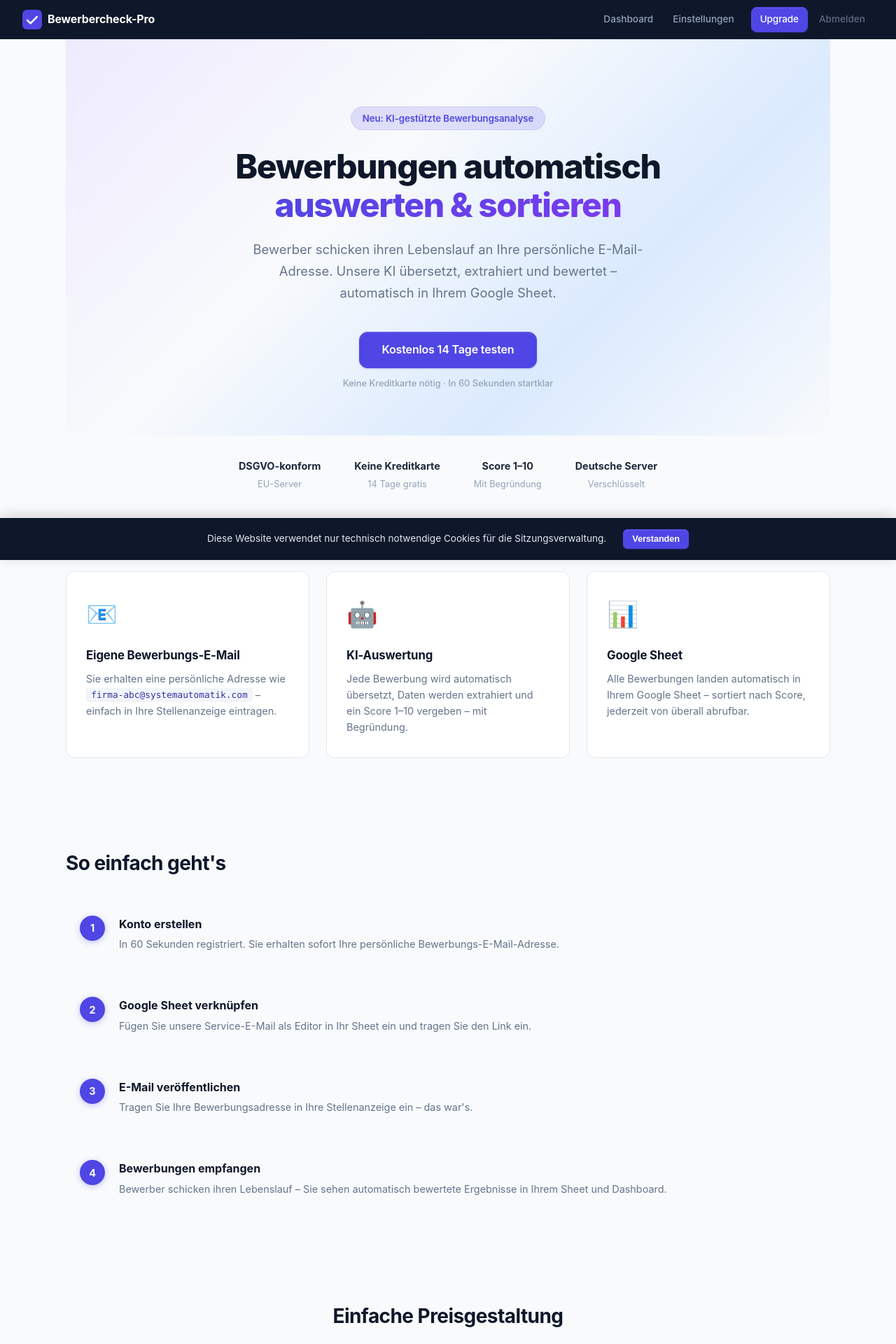
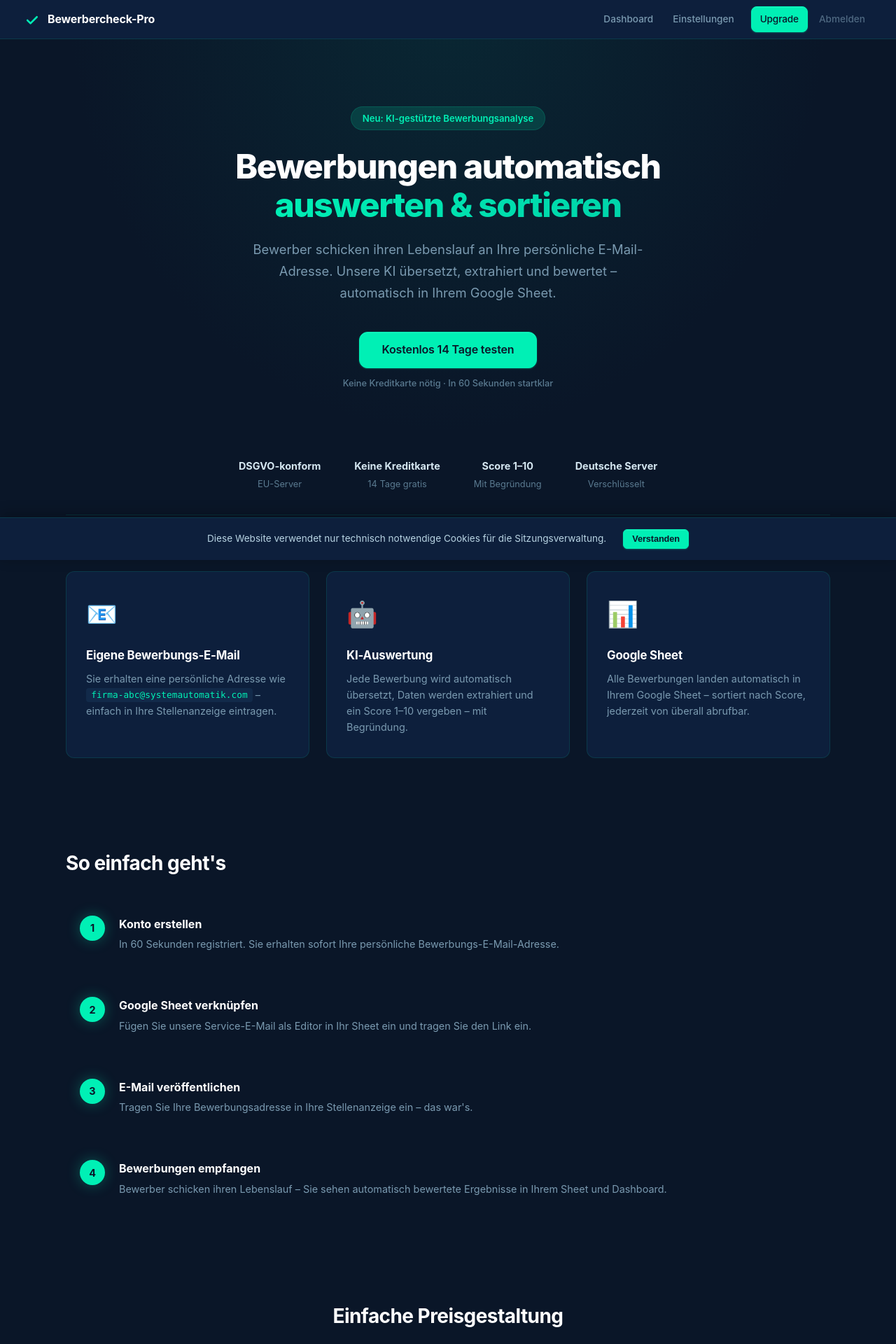
Before and after one commit to budsxbach/bewerbercheck-pro, a Flask app: page /start in a window 1280 px wide. Shown: the top 1920 px of the page at 70% size. Run offline with Flask 3, Linux system fonts and the light colour scheme; the visitor is signed in with stand-in values (Sample User, id 1); some libraries are stand-ins or nearby versions.

Commit message:
Branding: Dark Theme im OIS-Stil (Navy + Teal Accent)
Komplettes Redesign passend zur Unternehmenswebseite:
- Dark navy Background (#0a1628) + Card-Surfaces (#0d1f3c)
- Teal Accent (#00f0b5) statt Indigo
- Glow-Effekte auf Hover (Buttons, Cards, Features)
- Logo: Teal Checkmark auf Navy-Quadrat
- Alle Komponenten angepasst (Auth, Dashboard, Landing, Settings)

Co-Authored-By: Claude Opus 4.6 <noreply@anthropic.com>

```diff
--- a/static/style.css
+++ b/static/style.css
@@ -1,58 +1,60 @@
 /* ══════════════════════════════════════════════════════════
-   Bewerbercheck-Pro – Modern SaaS UI (2026)
+   Bewerbercheck-Pro – Dark SaaS UI (OIS Branding 2026)
    ══════════════════════════════════════════════════════════ */
 
 /* ── Reset & Base ────────────────────────────────────────── */
 *, *::before, *::after { box-sizing: border-box; margin: 0; padding: 0; }
 
-@import url('https://fonts.googleapis.com/css2?family=Inter:wght@400;500;600;700;800&display=swap');
-
 :root {
-    --primary: #4f46e5;
-    --primary-light: #818cf8;
-    --primary-dark: #3730a3;
-    --primary-glow: rgba(79, 70, 229, .15);
-    --success: #059669;
-    --success-light: #d1fae5;
-    --warning: #d97706;
-    --warning-light: #fef3c7;
-    --danger: #dc2626;
-    --danger-light: #fee2e2;
-    --gray-50: #f8fafc;
-    --gray-100: #f1f5f9;
-    --gray-200: #e2e8f0;
-    --gray-300: #cbd5e1;
-    --gray-400: #94a3b8;
-    --gray-500: #64748b;
-    --gray-600: #475569;
-    --gray-700: #334155;
-    --gray-800: #1e293b;
-    --gray-900: #0f172a;
+    --primary: #00f0b5;
+    --primary-light: #33f5c7;
+    --primary-dark: #00d4aa;
+    --primary-glow: rgba(0, 240, 181, .15);
+    --success: #00f0b5;
+    --success-light: rgba(0, 240, 181, .1);
+    --warning: #f59e0b;
+    --warning-light: rgba(245, 158, 11, .12);
+    --danger: #ef4444;
+    --danger-light: rgba(239, 68, 68, .12);
+    --bg-body: #0a1628;
+    --bg-card: #0d1f3c;
+    --bg-elevated: #122a4a;
+    --gray-50: #0e1a2e;
+    --gray-100: #142236;
+    --gray-200: rgba(0, 240, 181, .12);
+    --gray-300: rgba(0, 240, 181, .2);
+    --gray-400: #5a7a90;
+    --gray-500: #7a9ab0;
+    --gray-600: #94b4c8;
+    --gray-700: #b8d4e3;
+    --gray-800: #d4e6f0;
+    --gray-900: #ffffff;
     --radius: 12px;
     --radius-sm: 8px;
     --radius-lg: 16px;
     --radius-xl: 24px;
-    --shadow-xs: 0 1px 2px rgba(0,0,0,.05);
-    --shadow: 0 1px 3px rgba(0,0,0,.06), 0 1px 2px rgba(0,0,0,.04);
-    --shadow-md: 0 4px 12px rgba(0,0,0,.06), 0 2px 4px rgba(0,0,0,.04);
-    --shadow-lg: 0 12px 40px rgba(0,0,0,.08), 0 4px 12px rgba(0,0,0,.04);
-    --shadow-glow: 0 0 0 1px rgba(79,70,229,.08), 0 4px 16px rgba(79,70,229,.1);
-    --glass-bg: rgba(255,255,255,.7);
-    --glass-border: rgba(255,255,255,.5);
+    --shadow-xs: 0 1px 2px rgba(0,0,0,.2);
+    --shadow: 0 1px 3px rgba(0,0,0,.3), 0 1px 2px rgba(0,0,0,.2);
+    --shadow-md: 0 4px 12px rgba(0,0,0,.3), 0 2px 4px rgba(0,0,0,.2);
+    --shadow-lg: 0 12px 40px rgba(0,0,0,.4), 0 4px 12px rgba(0,0,0,.2);
+    --shadow-glow: 0 0 0 1px rgba(0,240,181,.08), 0 4px 16px rgba(0,240,181,.1);
+    --glow: 0 0 20px rgba(0, 240, 181, 0.3), 0 0 60px rgba(0, 240, 181, 0.1);
+    --glass-bg: rgba(13, 31, 60, .7);
+    --glass-border: rgba(0, 240, 181, .1);
     --transition: .2s cubic-bezier(.4,0,.2,1);
 }
 
 body {
-    font-family: 'Inter', -apple-system, BlinkMacSystemFont, 'Segoe UI', sans-serif;
-    color: var(--gray-800);
-    background: var(--gray-50);
+    font-family: -apple-system, BlinkMacSystemFont, 'Segoe UI', system-ui, sans-serif;
+    color: var(--gray-700);
+    background: var(--bg-body);
     line-height: 1.6;
     -webkit-font-smoothing: antialiased;
     -moz-osx-font-smoothing: grayscale;
 }
 
 a { color: var(--primary); text-decoration: none; transition: color var(--transition); }
-a:hover { color: var(--primary-dark); }
+a:hover { color: var(--primary-light); }
 
 /* ── Layout ──────────────────────────────────────────────── */
 .container {
@@ -63,7 +65,8 @@ a:hover { color: var(--primary-dark); }
 
 /* ── Navbar ──────────────────────────────────────────────── */
 .navbar {
-    background: var(--gray-900);
+    background: var(--bg-card);
+    border-bottom: 1px solid var(--gray-200);
     padding: 0 2rem;
     display: flex;
     align-items: center;
@@ -100,19 +103,19 @@ a:hover { color: var(--primary-dark); }
 
 .nav-links a {
     font-size: .85rem;
-    color: var(--gray-400);
+    color: var(--gray-500);
     padding: .4rem .75rem;
     border-radius: var(--radius-sm);
     transition: all var(--transition);
     font-weight: 500;
 }
-.nav-links a:hover { color: #fff; background: rgba(255,255,255,.08); }
-.nav-links a.active { color: #fff; background: rgba(255,255,255,.12); }
+.nav-links a:hover { color: var(--primary); background: rgba(0,240,181,.06); }
+.nav-links a.active { color: var(--primary); background: rgba(0,240,181,.1); }
 .nav-link-subtle { opacity: .6; }
 .nav-link-subtle:hover { opacity: 1; }
 
 .nav-links .btn-primary {
-    color: #fff !important;
+    color: var(--bg-body) !important;
     opacity: 1;
     margin-left: .5rem;
 }
@@ -137,26 +140,26 @@ a:hover { color: var(--primary-dark); }
 
 .btn-primary {
     background: var(--primary);
-    color: #fff;
+    color: var(--bg-body);
     border-color: var(--primary);
-    box-shadow: 0 1px 2px rgba(79,70,229,.3), inset 0 1px 0 rgba(255,255,255,.1);
+    box-shadow: 0 1px 2px rgba(0,240,181,.3), inset 0 1px 0 rgba(255,255,255,.1);
 }
 .btn-primary:hover {
-    background: var(--primary-dark);
-    border-color: var(--primary-dark);
-    box-shadow: 0 2px 8px rgba(79,70,229,.35), inset 0 1px 0 rgba(255,255,255,.1);
+    background: var(--primary-light);
+    border-color: var(--primary-light);
+    box-shadow: var(--glow);
     transform: translateY(-1px);
-    color: #fff;
+    color: var(--bg-body);
 }
 
 .btn-outline {
-    background: #fff;
+    background: var(--bg-card);
     color: var(--gray-700);
     border-color: var(--gray-200);
     box-shadow: var(--shadow-xs);
 }
 .btn-outline:hover {
-    background: var(--gray-50);
+    background: var(--bg-elevated);
     border-color: var(--gray-300);
     color: var(--gray-800);
 }
@@ -540,7 +544,7 @@ textarea.form-control { resize: vertical; min-height: 100px; line-height: 1.7; }
     left: 0;
     right: 0;
     height: calc(100% + 56px);
-    background: linear-gradient(135deg, #ede9fe 0%, #f8fafc 40%, #dbeafe 70%, #f8fafc 100%);
+    background: radial-gradient(ellipse at 50% 0%, rgba(0,240,181,.08) 0%, var(--bg-body) 70%);
     z-index: -1;
 }
 .hero h1 {
@@ -552,7 +556,7 @@ textarea.form-control { resize: vertical; min-height: 100px; line-height: 1.7; }
     color: var(--gray-900);
 }
 .highlight {
-    background: linear-gradient(135deg, var(--primary), #7c3aed);
+    background: linear-gradient(135deg, var(--primary), #00d4aa);
     -webkit-background-clip: text;
     -webkit-text-fill-color: transparent;
     background-clip: text;
@@ -570,7 +574,7 @@ textarea.form-control { resize: vertical; min-height: 100px; line-height: 1.7; }
 .features { padding: 4rem 0; }
 .feature-grid { display: grid; grid-template-columns: repeat(3, 1fr); gap: 1.5rem; }
 .feature-card {
-    background: #fff;
+    background: var(--bg-card);
     border: 1px solid var(--gray-200);
     border-radius: var(--radius);
     padding: 2rem 1.75rem;
@@ -585,12 +589,12 @@ textarea.form-control { resize: vertical; min-height: 100px; line-height: 1.7; }
     left: 0;
     right: 0;
     height: 3px;
-    background: linear-gradient(90deg, var(--primary), var(--primary-light));
+    background: linear-gradient(90deg, var(--primary), var(--primary-dark));
     opacity: 0;
     transition: opacity var(--transition);
 }
 .feature-card:hover {
-    box-shadow: var(--shadow-lg);
+    box-shadow: var(--glow);
     transform: translateY(-2px);
     border-color: var(--gray-300);
 }
@@ -605,11 +609,11 @@ textarea.form-control { resize: vertical; min-height: 100px; line-height: 1.7; }
 }
 .feature-card p { font-size: .9rem; color: var(--gray-500); line-height: 1.6; }
 .feature-card code {
-    background: var(--gray-100);
+    background: var(--bg-elevated);
     padding: .15rem .45rem;
     border-radius: 4px;
     font-size: .8rem;
-    color: var(--primary-dark);
+    color: var(--primary);
     font-weight: 500;
     font-family: 'SF Mono', 'Fira Code', 'Consolas', monospace;
 }
@@ -631,20 +635,20 @@ textarea.form-control { resize: vertical; min-height: 100px; line-height: 1.7; }
     border-radius: var(--radius);
     transition: background var(--transition);
 }
-.steps li:hover { background: #fff; }
+.steps li:hover { background: var(--bg-card); }
 .step-number {
     flex-shrink: 0;
     width: 2.25rem;
     height: 2.25rem;
     border-radius: 50%;
     background: var(--primary);
-    color: #fff;
+    color: var(--bg-body);
     display: flex;
     align-items: center;
     justify-content: center;
     font-weight: 700;
     font-size: .9rem;
-    box-shadow: 0 2px 8px rgba(79,70,229,.3);
+    box-shadow: 0 0 20px rgba(0,240,181,.3);
 }
 .steps strong { display: block; margin-bottom: .25rem; color: var(--gray-900); font-weight: 700; }
 .steps p { font-size: .9rem; color: var(--gray-500); margin: 0; line-height: 1.6; }
@@ -1094,7 +1098,7 @@ kbd {
     justify-content: center;
     gap: 3rem;
     padding: 2rem 0;
-    border-bottom: 1px solid var(--gray-100);
+    border-bottom: 1px solid var(--gray-200);
     margin-bottom: 1rem;
 }
 .trust-item {
@@ -1121,7 +1125,7 @@ kbd {
     padding: .35rem 1rem;
     border-radius: 99px;
     margin-bottom: 1.5rem;
-    border: 1px solid rgba(79,70,229,.1);
+    border: 1px solid rgba(0,240,181,.15);
 }
 
 /* ── FAQ (Landing) ──────────────────────────────────────── */
@@ -1243,8 +1247,8 @@ kbd {
     bottom: 0;
     left: 0;
     right: 0;
-    background: var(--gray-900);
-    color: var(--gray-200);
+    background: var(--bg-card);
+    color: var(--gray-700);
     padding: 1rem 2rem;
     display: flex;
     align-items: center;
@@ -1252,7 +1256,8 @@ kbd {
     gap: 1.5rem;
     z-index: 1000;
     font-size: .85rem;
-    box-shadow: 0 -4px 20px rgba(0,0,0,.15);
+    box-shadow: 0 -4px 20px rgba(0,0,0,.3);
+    border-top: 1px solid var(--gray-200);
 }
 .cookie-banner p { margin: 0; }
 
```
Also changed, not shown: other parts of static/style.css (+51 -50 lines), static/apple-touch-icon.png, static/favicon.ico, static/icon.svg.
